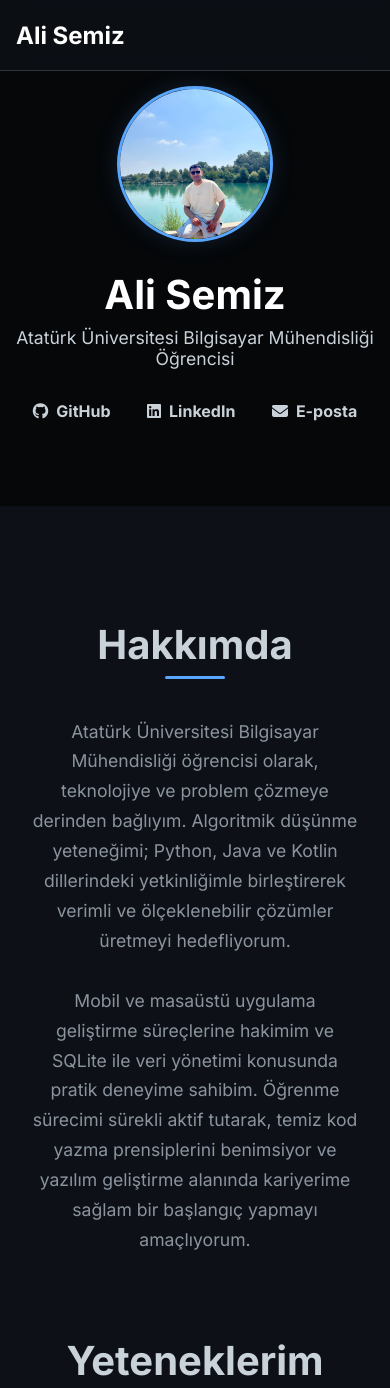
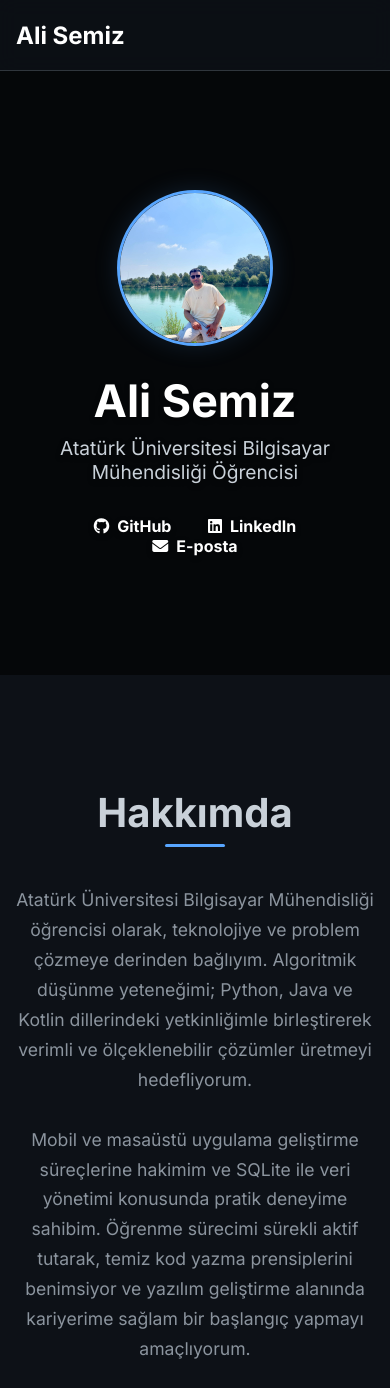
Before and after one commit to alisemiz/alisemiz.github.io, a plain HTML site: page index.html in a window 390 px wide. Shown: the top 1388 px of the page. Drawn offline with Linux system fonts and the light colour scheme.

Commit message:
En güncel site.

```diff
--- a/index.html
+++ b/index.html
@@ -15,7 +15,7 @@
 
     <nav class="navbar">
         <div class="nav-container">
-            <a href="#" class="nav-logo">Ali Semiz</a>
+            <a href="#hero" class="nav-logo">Ali Semiz</a>
             <ul class="nav-links">
                 <li><a href="#about">Hakkımda</a></li>
                 <li><a href="#skills">Yetenekler</a></li>
--- a/style.css
+++ b/style.css
@@ -12,8 +12,7 @@
 
 html {
   scroll-behavior: smooth;
-  /* GÜNCELLEME: Navbar için kaydırma dolgusu */
-  scroll-padding-top: 80px;
+  scroll-padding-top: 70px; /* Navbar yüksekliği kadar boşluk bırakır */
 }
 
 @keyframes fadeIn {
@@ -35,12 +34,13 @@ body {
   margin: 0;
   -webkit-font-smoothing: antialiased;
   text-rendering: optimizeLegibility;
+  overflow-x: hidden; /* Yatay kaydırmayı engeller */
 }
 
-/* --- YENİ: Navigasyon Menüsü Stili --- */
+/* --- Navigasyon Menüsü --- */
 .navbar {
   width: 100%;
-  background-color: rgba(13, 17, 23, 0.85); /* Cam efekti */
+  background-color: rgba(13, 17, 23, 0.85);
   backdrop-filter: blur(10px);
   border-bottom: 1px solid var(--border-color);
   position: fixed;
@@ -92,8 +92,8 @@ body {
 /* --- Hero Bölümü --- */
 .hero {
   width: 100%;
-  height: 60vh;
-  min-height: 400px;
+  height: 70vh;
+  min-height: 500px;
   background-image: linear-gradient(rgba(0, 0, 0, 0.6), rgba(0, 0, 0, 0.6)),
     url("assets/img/banner.jpg");
   background-size: cover;
@@ -103,10 +103,17 @@ body {
   align-items: center;
   text-align: center;
   color: var(--text-color-light);
+  padding-top: 70px; /* Navbar'ın altına inmesini önlemek için */
+  box-sizing: border-box;
 }
+
 .hero-content {
   animation: fadeIn 1s ease-out forwards;
+  padding: 2rem;
+  max-width: 700px;
+  text-shadow: 0px 2px 5px rgba(0, 0, 0, 0.5); /* Okunurluğu artırmak için metin gölgesi */
 }
+
 .hero .profile-picture {
   width: 150px;
   height: 150px;
@@ -116,19 +123,22 @@ body {
   object-fit: cover;
   box-shadow: 0 0 25px var(--glow-color);
 }
+
 .hero h1 {
   margin: 0;
-  font-size: 3.5rem;
+  font-size: 3.8rem;
   font-weight: 700;
 }
+
 .hero .subtitle {
-  font-size: 1.3rem;
+  font-size: 1.4rem;
   color: var(--text-color);
   margin-top: 0.5rem;
   margin-bottom: 2rem;
 }
+
 .hero .social-links a {
-  color: var(--text-color);
+  color: var(--text-color-light);
   text-decoration: none;
   font-weight: bold;
   margin: 0 1rem;
@@ -138,6 +148,7 @@ body {
   align-items: center;
   gap: 0.5rem;
 }
+
 .hero .social-links a:hover {
   color: var(--primary-color);
   transform: scale(1.1);
@@ -149,12 +160,16 @@ body {
   width: 100%;
   padding: 2rem;
   box-sizing: border-box;
+  margin: 0 auto;
 }
+
 .content-section {
-  padding-top: 3rem;
+  padding-top: 4rem;
+  padding-bottom: 4rem;
   animation: fadeIn 1s 0.2s ease-out forwards;
   opacity: 0;
 }
+
 .about {
   text-align: center;
 }
@@ -189,7 +204,7 @@ body {
   color: var(--secondary-text);
 }
 
-/* --- YENİ: Yetenekler (Skills) Bölümü --- */
+/* --- Yetenekler (Skills) Bölümü --- */
 .skills {
   text-align: center;
 }
@@ -217,7 +232,7 @@ body {
   box-shadow: 0 5px 20px var(--glow-color);
 }
 .skill-item i {
-  font-size: 3rem; /* İkonları büyüttük */
+  font-size: 3rem;
   color: var(--primary-color);
 }
 .skill-item span {
@@ -305,9 +320,9 @@ footer {
   border-top: 1px solid var(--border-color);
 }
 
-/* --- YENİ: Yukarı Çık Butonu --- */
+/* --- Yukarı Çık Butonu --- */
 #scrollTopBtn {
-  display: none; /* JavaScript ile gösterilecek */
+  display: none;
   position: fixed;
   bottom: 30px;
   right: 30px;
@@ -330,19 +345,42 @@ footer {
 }
 
 /* --- Mobil Cihaz Düzenlemeleri --- */
-@media (min-width: 768px) {
+@media (max-width: 768px) {
+  .nav-links {
+    display: none;
+  }
+  .hero {
+    height: 80vh;
+    min-height: 450px;
+  }
+  .hero h1 {
+    font-size: 2.8rem;
+  }
+  .hero .subtitle {
+    font-size: 1.2rem;
+  }
+  .container {
+    padding: 1rem;
+  }
+  .skill-grid {
+    grid-template-columns: repeat(auto-fit, minmax(100px, 1fr));
+  }
+  .skill-item {
+    padding: 1rem;
+  }
+  .skill-item i {
+    font-size: 2rem;
+  }
+  .skill-item span {
+    font-size: 0.9rem;
+  }
+  .project-grid {
+    grid-template-columns: 1fr;
+  }
+}
+
+@media (min-width: 769px) {
   .project-grid {
     grid-template-columns: repeat(2, 1fr);
   }
 }
-@media (max-width: 600px) {
-  .nav-links {
-    display: none;
-  } /* Mobilde menüyü gizle (daha sonra açılır menü eklenebilir) */
-  .hero h1 {
-    font-size: 2.5rem;
-  }
-  .hero .subtitle {
-    font-size: 1.1rem;
-  }
-}
```
